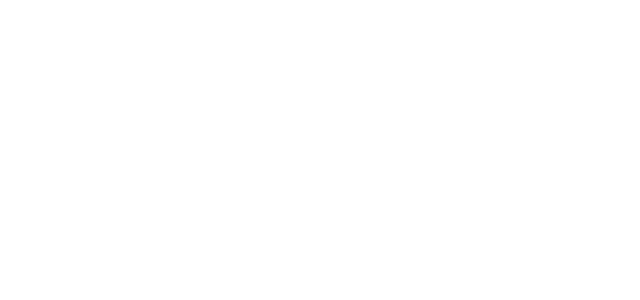
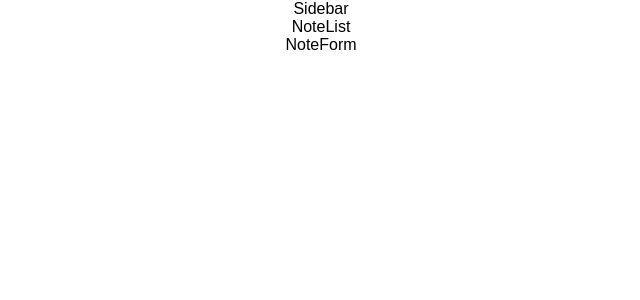
Before and after one commit to mRetoff/React-App, a React (Create React App) app: page / in a window 1280 px wide. Shown: the top 300 px of the page, without its empty margins (319-959 px from the left). Built offline with nearby package versions, Linux system fonts and the light colour scheme.

Commit message:
Import Sidebar, NoteList, and NoteForm components

```diff
--- a/src/Main.js
+++ b/src/Main.js
@@ -1,13 +1,17 @@
 import React from 'react'
 
-class Main extends React.Component {
-    render() {
-        return (
-            <div className="Main">
+import Sidebar from './Sidebar'
+import NoteList from './NoteList'
+import NoteForm from './NoteForm'
 
-            </div>
-        )
-    }
+const Main = () => {
+    return (
+        <div className="Main">
+            <Sidebar />
+            <NoteList />
+            <NoteForm />
+        </div>
+    )
 }
 
 export default Main
--- /dev/null
+++ b/src/NoteForm.js
@@ -0,0 +1,11 @@
+import React from 'react'
+
+const NoteForm = () => {
+    return (
+        <div className="NoteForm">
+            NoteForm
+        </div>
+    )
+}
+
+export default NoteForm
--- /dev/null
+++ b/src/NoteList.js
@@ -0,0 +1,11 @@
+import React from 'react'
+
+const NoteList = () => {
+    return (
+        <div className="NoteList">
+            NoteList
+        </div>
+    )
+}
+
+export default NoteList
--- /dev/null
+++ b/src/Sidebar.js
@@ -0,0 +1,11 @@
+import React from 'react'
+
+const Sidebar = () => {
+    return (
+        <div className="Sidebar">
+            Sidebar
+        </div>
+    )
+}
+
+export default Sidebar
```
